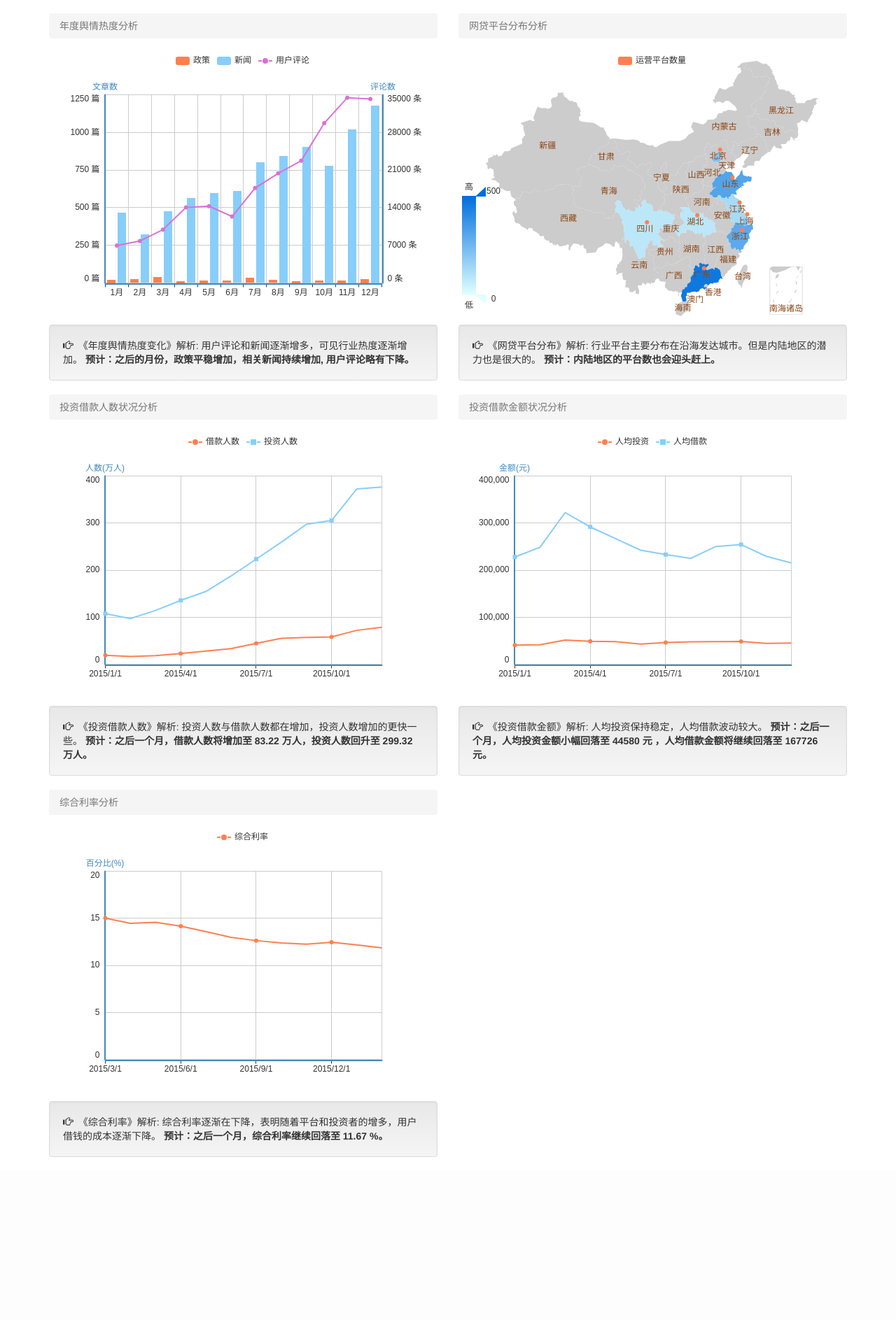
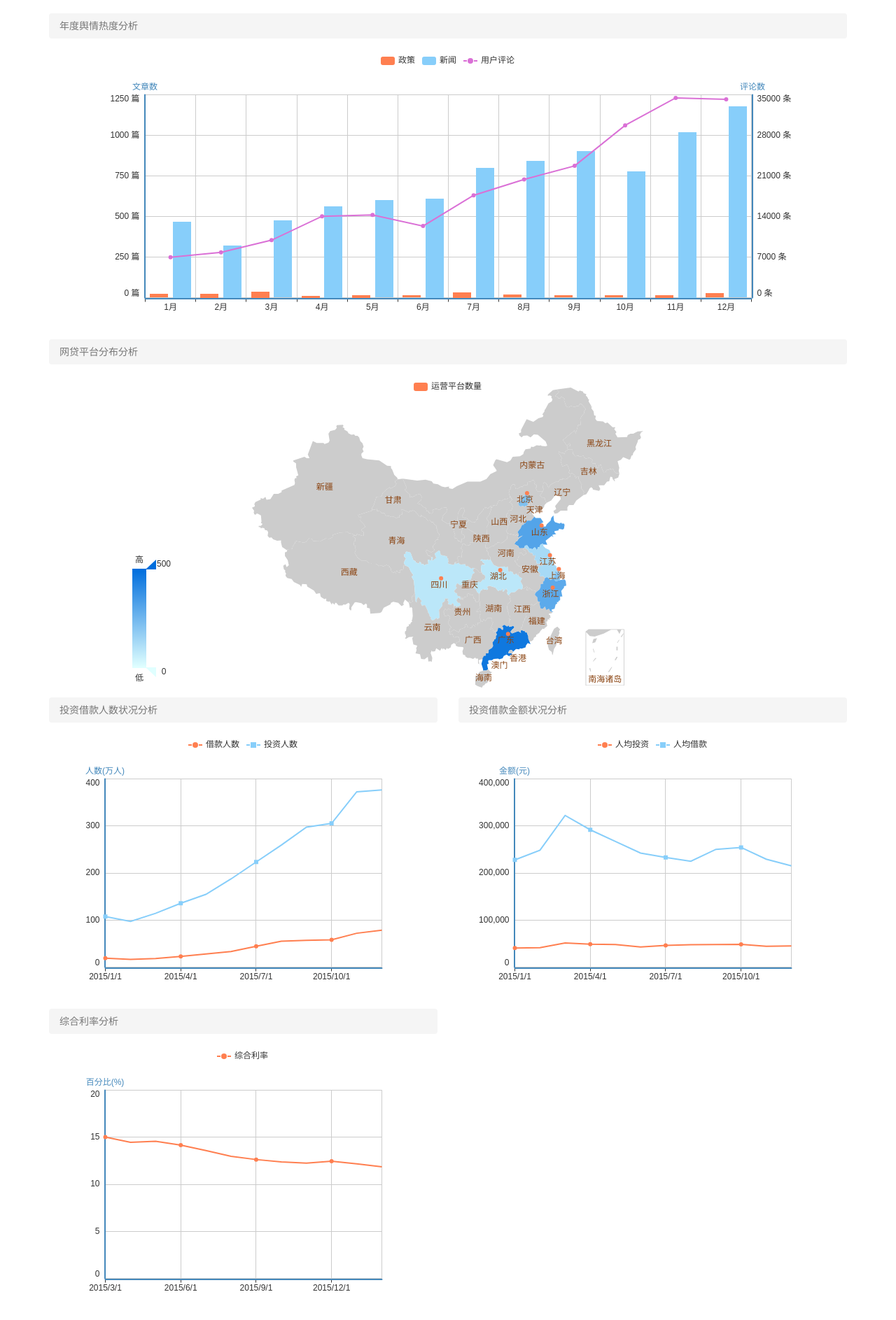
Before and after one commit to Andy0526/business_web, a Flask app: page /yqdp in a window 1280 px wide. Shown: the part 51-1938 px from the top of the page at 70% size. Before the commit the page ends 1705 px from the top, so only its background shows below. Run offline with Flask 2, Linux system fonts and the light colour scheme; some libraries are stand-ins or nearby versions.

Commit message:
2016.4.18 xiugai

```diff
--- a/templates/yqdp.html
+++ b/templates/yqdp.html
@@ -8,16 +8,16 @@
         <div class="row col-md-offset">
 
             <!--年度舆情热度分析 开始 -->
-            <div class="col-md-6">
+            <div class="col-md-12">
                 <ol class="breadcrumb">
                     <li class="active">年度舆情热度分析</li>
                 </ol>
-                <div id="month_summary" style="width:100%;margin: 0 auto"></div>
+                <div id="month_summary" style="width:90%;margin: 0 auto"></div>
                 <script type="text/javascript">
                     var rate = 0.7;
                     $(document).ready(function () {
                         div_object = $("#month_summary");
-                        div_object.height(Math.round(div_object.width() * rate))
+                        div_object.height(Math.round(div_object.width() * 0.4))
                         show_month_summary();
                     });
                     function show_month_summary() {
@@ -87,25 +87,21 @@
                         month_summary_chart.setOption(month_summary_option);
                     }
                 </script>
-                <div class="well">
-                    <span class="glyphicon glyphicon-hand-right"></span>&nbsp;
-                    《年度舆情热度变化》解析:&nbsp;用户评论和新闻逐渐增多，可见行业热度逐渐增加。
-                    <strong>预计：之后的月份，政策平稳增加，相关新闻持续增加, 用户评论略有下降。</strong>
-                </div>
+
             </div>
             <!--年度舆情热度分析 结束 -->
 
             <!--网贷平台分布分析 开始 -->
-            <div class="col-md-6">
+            <div class="col-md-12">
                 <ol class="breadcrumb">
                     <li class="active">网贷平台分布分析</li>
                 </ol>
-                <div id="industry_areas" style="width:100%;margin: 0 auto"></div>
+                <div id="industry_areas" style="width:80%;margin: 0 auto"></div>
                 <script src="{{ url_for("static",filename='js/china.js') }}"></script>
                 <script type="text/javascript">
                     $(document).ready(function () {
                         div_object = $("#industry_areas");
-                        div_object.height(Math.round(div_object.width() * rate))
+                        div_object.height(Math.round(div_object.width() * 0.5))
                         industry_areas();
                     });
                     function industry_areas() {
@@ -209,11 +205,7 @@
                         industry_areas_chart.setOption(industry_areas_option);
                     }
                 </script>
-                <div class="well">
-                    <span class="glyphicon glyphicon-hand-right"></span>&nbsp;
-                    《网贷平台分布》解析:&nbsp;行业平台主要分布在沿海发达城市。但是内陆地区的潜力也是很大的。
-                    <strong>预计：内陆地区的平台数也会迎头赶上。</strong>
-                </div>
+
             </div>
             <!--网贷平台分布分析 结束 -->
 
@@ -297,11 +289,7 @@
                         industry_hot_people_chart.setOption(industry_hot_people_option);
                     }
                 </script>
-                <div class="well">
-                    <span class="glyphicon glyphicon-hand-right"></span>&nbsp;
-                    《投资借款人数》解析:&nbsp;投资人数与借款人数都在增加，投资人数增加的更快一些。
-                    <strong>预计：之后一个月，借款人数将增加至 83.22 万人，投资人数回升至 299.32 万人。 </strong>
-                </div>
+
             </div>
             <!--投资借款人数状况分析 结束 -->
 
@@ -387,11 +375,7 @@
                         industry_hot_money_chart.setOption(industry_hot_money_option);
                     }
                 </script>
-                <div class="well">
-                    <span class="glyphicon glyphicon-hand-right"></span>&nbsp;
-                    《投资借款金额》解析:&nbsp;人均投资保持稳定，人均借款波动较大。
-                    <strong>预计：之后一个月，人均投资金额小幅回落至 44580 元 ，人均借款金额将继续回落至 167726 元。 </strong>
-                </div>
+
             </div>
             <!-- 人均投资借款金额走势图 结束 -->
 
@@ -461,11 +445,7 @@
                         industry_interest_chart.setOption(industry_interest_option);
                     }
                 </script>
-                <div class="well">
-                    <span class="glyphicon glyphicon-hand-right"></span>&nbsp;
-                    《综合利率》解析:&nbsp;综合利率逐渐在下降，表明随着平台和投资者的增多，用户借钱的成本逐渐下降。
-                    <strong>预计：之后一个月，综合利率继续回落至 11.67 %。 </strong>
-                </div>
+
             </div>
             <!-- 综合利率走势图 结束-->
 
```
Also changed, not shown: templates/info.html (+2 -7 lines).
